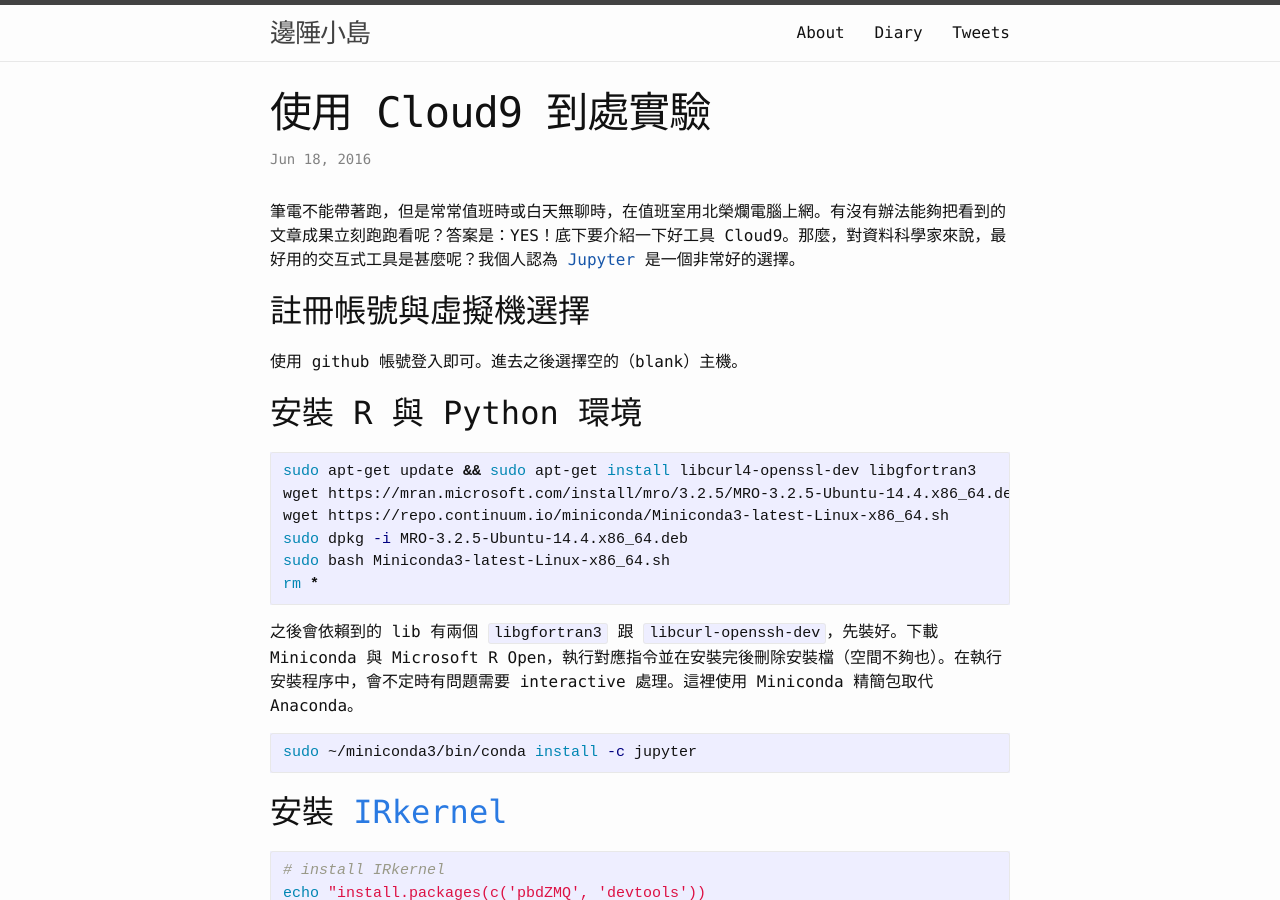
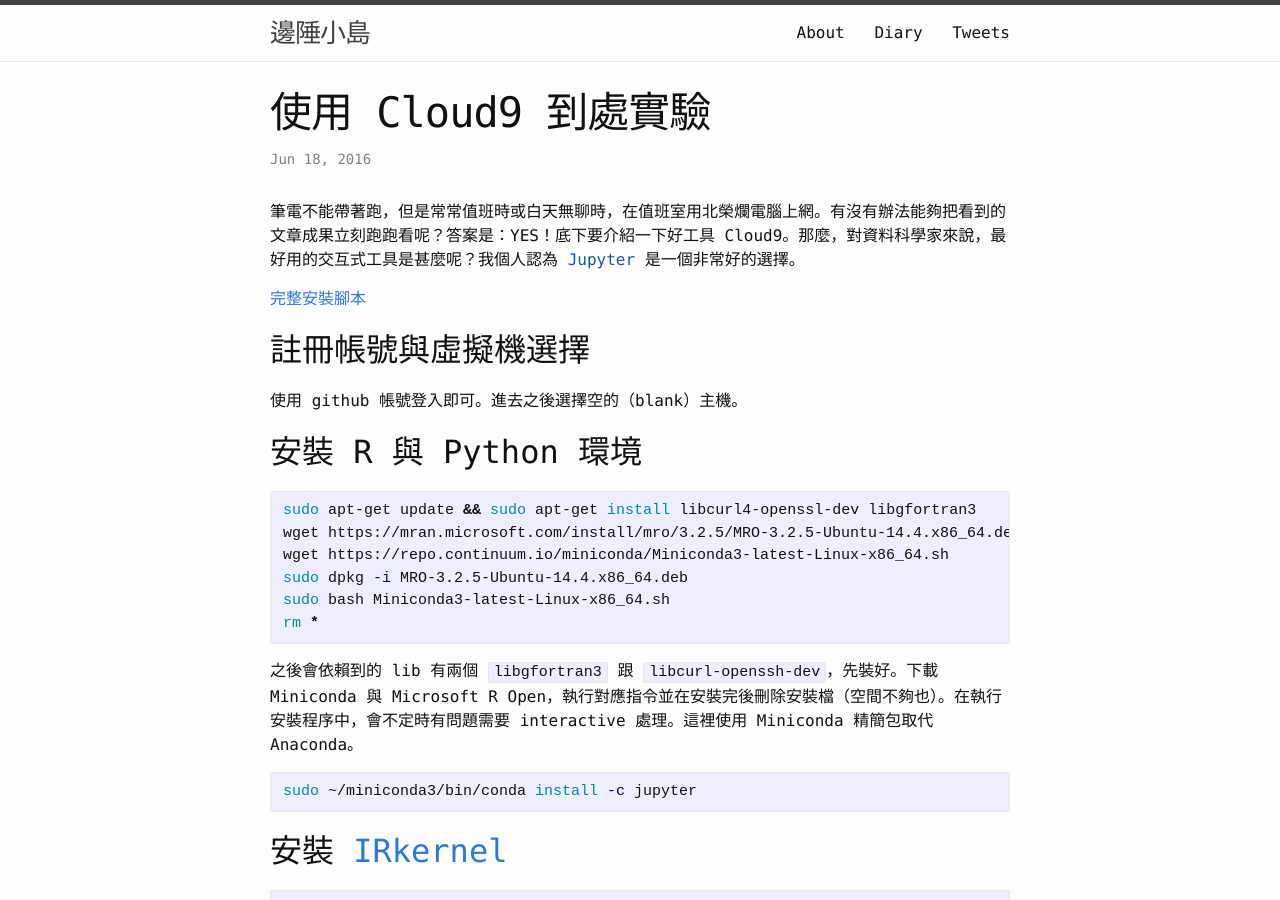
Before and after one commit to algaebrown/yfwu.github.io, a Jekyll site: the page built from _posts/datascience/2016-06-18-colud9.md, in a window 1280 px wide and 900 px high. Built offline with Jekyll 4.4.1, drawn with Linux system fonts in a browser that asks for light colours; comment, search, counter and statistics services are not loaded.

Commit message:
Update 2016-06-18-colud9.md

```diff
--- a/_posts/datascience/2016-06-18-colud9.md
+++ b/_posts/datascience/2016-06-18-colud9.md
@@ -5,6 +5,8 @@ layout: post
 tags: [cloud9, R, Python, Jupitor]
 ---
 筆電不能帶著跑，但是常常值班時或白天無聊時，在值班室用北榮爛電腦上網。有沒有辦法能夠把看到的文章成果立刻跑跑看呢？答案是：YES！底下要介紹一下好工具 Cloud9。那麼，對資料科學家來說，最好用的交互式工具是甚麼呢？我個人認為 [Jupyter]() 是一個非常好的選擇。
+
+[完整安裝腳本](https://gist.github.com/yfwu/b161a8856e48966df24e687beee2a95b)
 
 ## 註冊帳號與虛擬機選擇
 使用 github 帳號登入即可。進去之後選擇空的（blank）主機。
```
